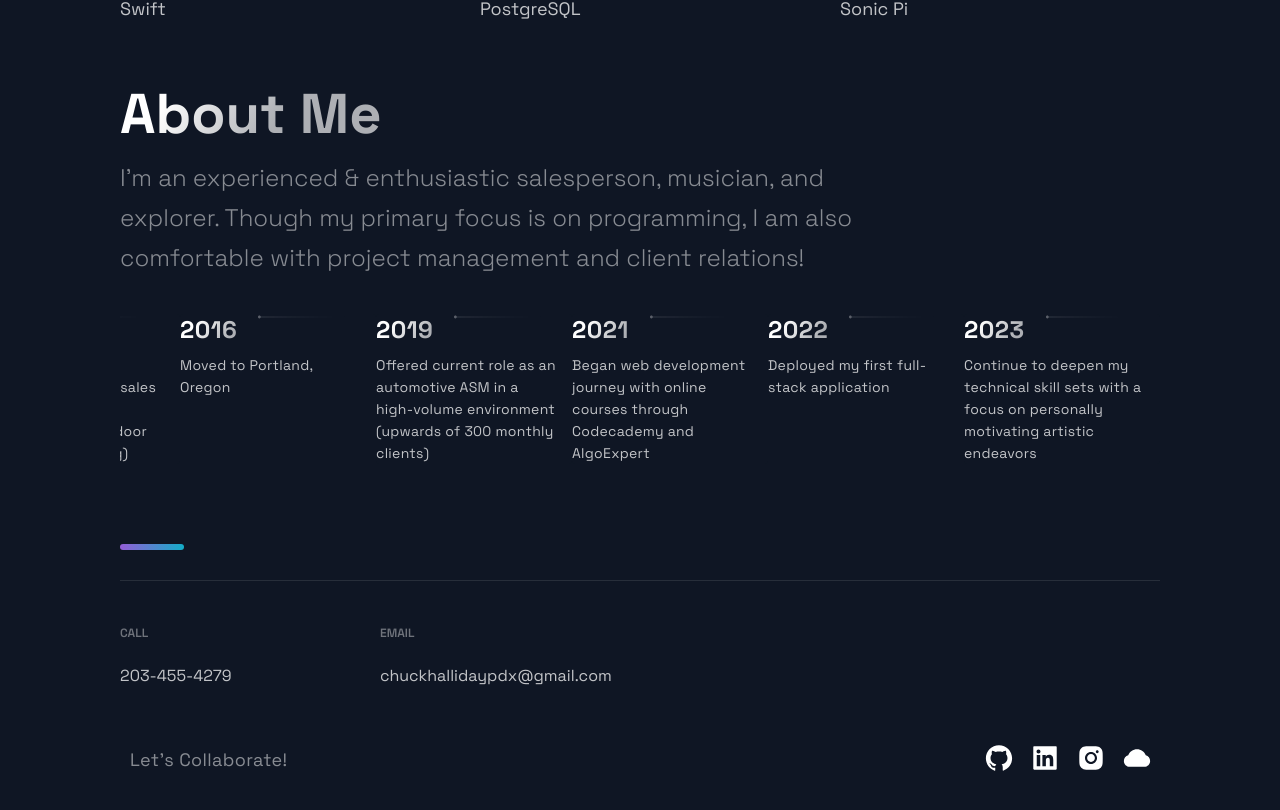
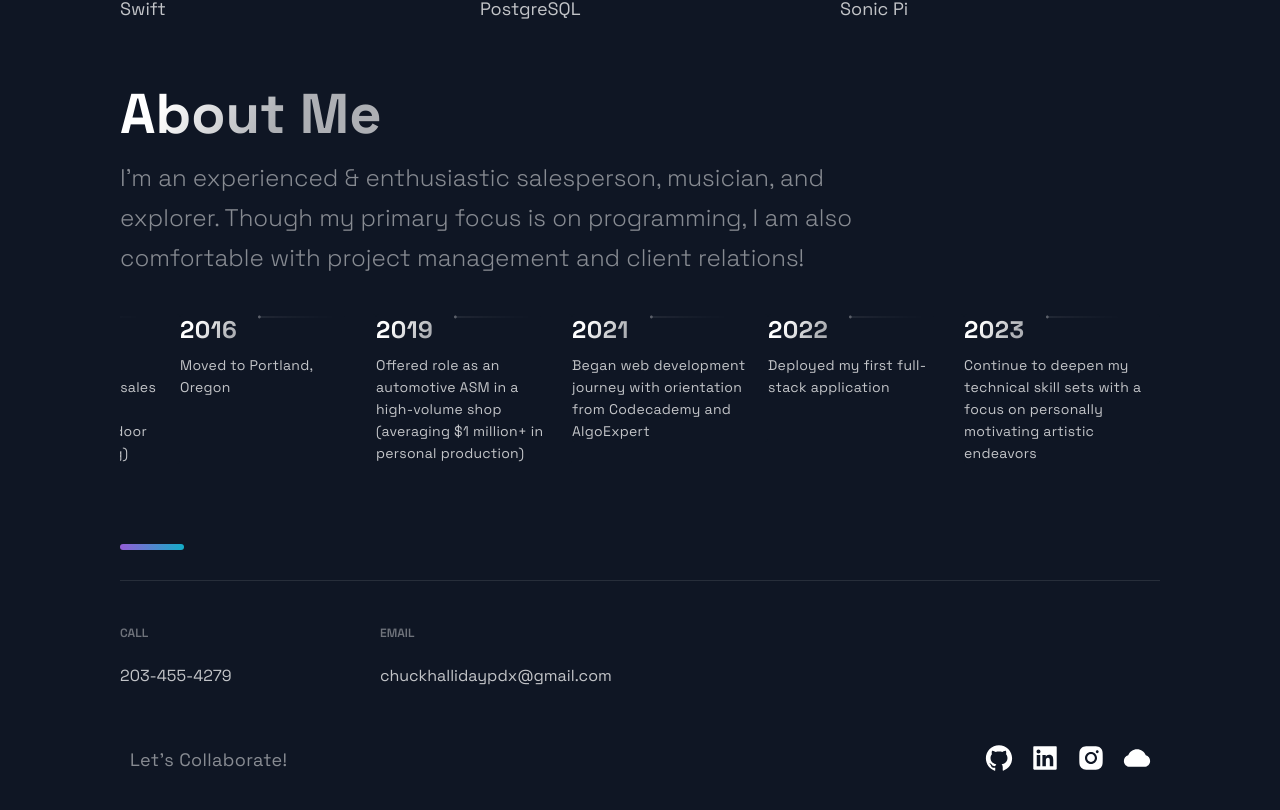
Before and after one commit to chuckhalliday/Personal-Portfolio, a Next.js app: page / in a window 1280 px wide. Shown: the part 2670-3480 px from the top of the page. Built offline with nearby package versions, Linux system fonts and the light colour scheme.

Commit message:
Update constants.js

```diff
--- a/src/constants/constants.js
+++ b/src/constants/constants.js
@@ -53,8 +53,8 @@ export const TimeLineData = [
   { year: 2011, text: 'Moved to Anchorage, Alaska', },
   { year: 2012, text: 'Began to gain experience in both sales and management (including door to door and B2B prosecting)', },
   { year: 2016, text: 'Moved to Portland, Oregon', },
-  { year: 2019, text: 'Offered current role as an automotive ASM in a high-volume environment (upwards of 300 monthly clients)', },
-  { year: 2021, text: 'Began web development journey with online courses through Codecademy and AlgoExpert', },
+  { year: 2019, text: 'Offered role as an automotive ASM in a high-volume shop (averaging $1 million+ in personal production)', },
+  { year: 2021, text: 'Began web development journey with orientation from Codecademy and AlgoExpert', },
   { year: 2022, text: 'Deployed my first full-stack application', },
   { year: 2023, text: 'Continue to deepen my technical skill sets with a focus on personally motivating artistic endeavors', },
 ];
```
